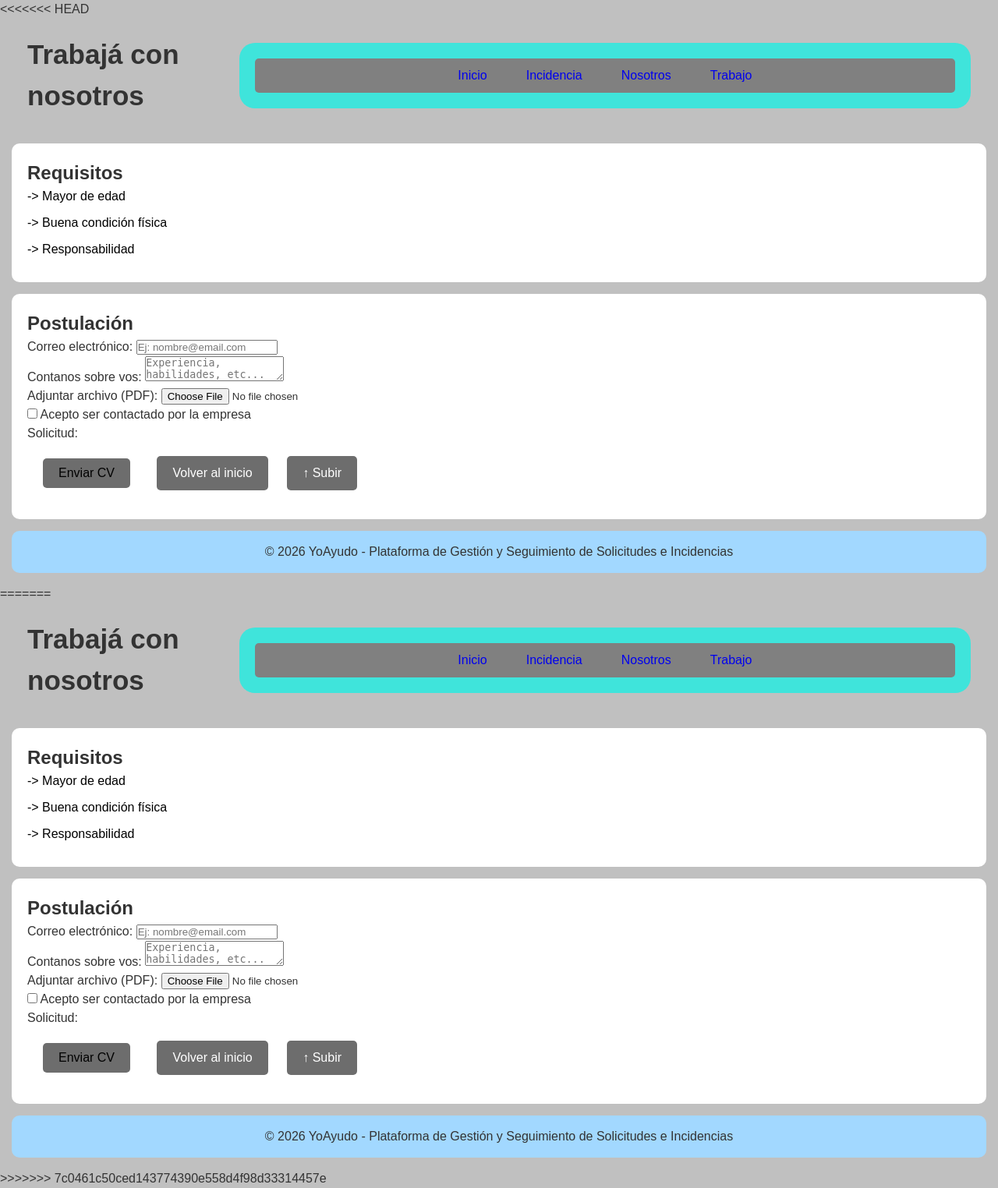
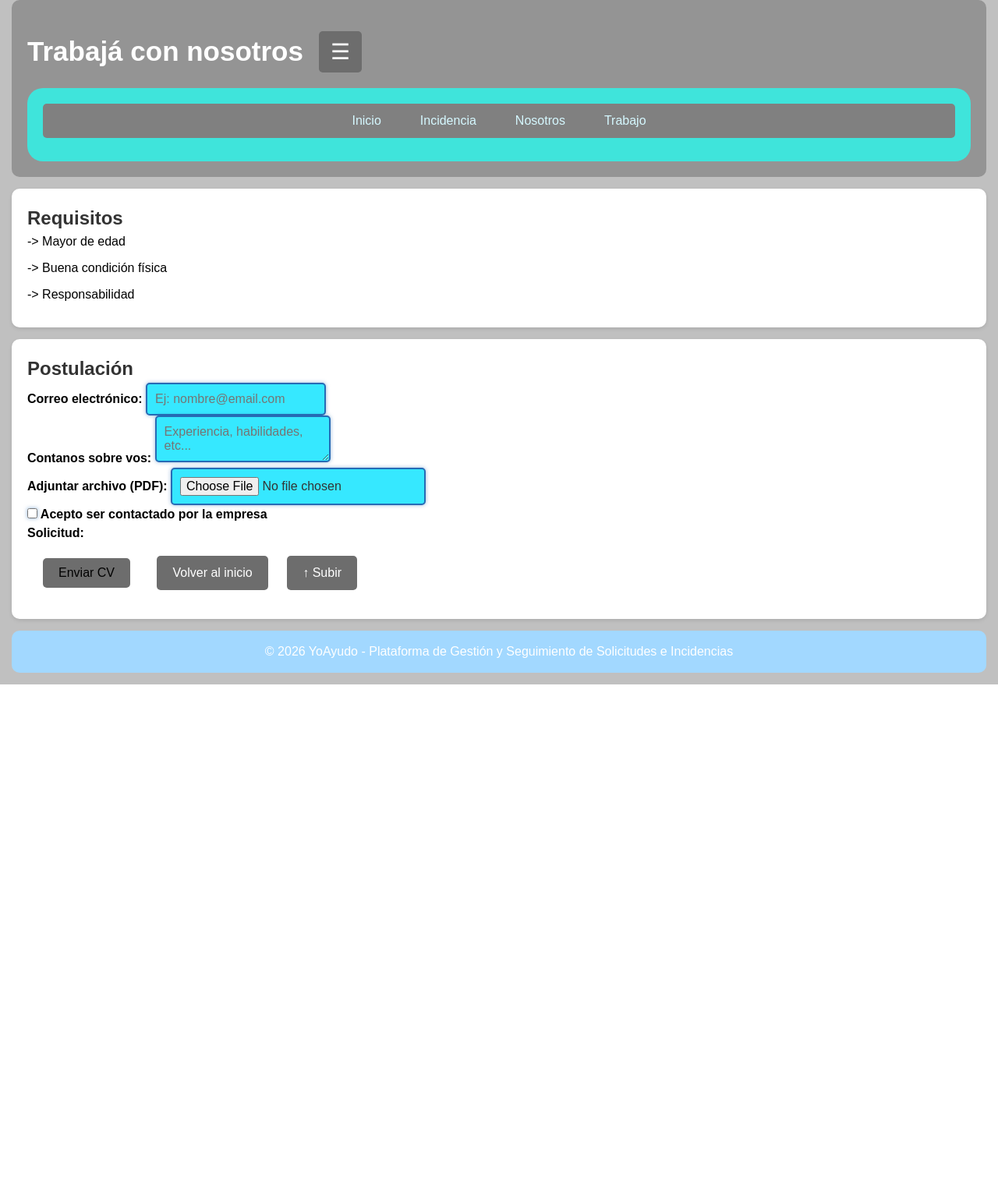
Before and after one commit to Bruno-Correa083/proyecto-incidencias-personal, a PHP site: page /trabajo.html in a window 1280 px wide. Shown: the whole page at 78% size. After the commit the page ends 878 px from the top, so only its background shows below. Run offline with PHP 8.4, Linux system fonts and the light colour scheme.

Commit message:
version 1.0.0

```diff
--- a/assets/style/style.css
+++ b/assets/style/style.css
@@ -2,10 +2,7 @@
     box-sizing: border-box;
     margin: 0;
     padding: 0;
-<<<<<<< HEAD
     font-family: Arial, sans-serif;
-=======
->>>>>>> 7c0461c50ced143774390e558d4f98d33314457e
 }
 
 body {
@@ -29,13 +26,9 @@ p{
 
 }
 i{
-<<<<<<< HEAD
     display: block;
     text-align: center;
-=======
-
     margin: 0 525px;
->>>>>>> 7c0461c50ced143774390e558d4f98d33314457e
 }
 
 li {
@@ -46,11 +39,8 @@ li {
 }
 
 header {
-<<<<<<< HEAD
     background-color: #8899a5;
-=======
     background-color: #949494;
->>>>>>> 7c0461c50ced143774390e558d4f98d33314457e
     color: white;
     font-size: 18px;
     padding: 20px;
@@ -58,7 +48,6 @@ header {
     margin: 0 15px;
     display: flex;
     align-items: center;
-<<<<<<< HEAD
     flex-wrap: wrap;
 }
 
@@ -105,7 +94,6 @@ nav{
 }
 
 .menu li a{
-=======
     justify-content: space-between;
     flex-wrap: wrap;
 }
@@ -136,13 +124,11 @@ nav .logo{
 }
 
 .menu li a {
->>>>>>> 7c0461c50ced143774390e558d4f98d33314457e
     color: rgb(213, 248, 255);
     text-decoration: none;
     font-size: 16px;
     padding: 10px 15px;
     border-radius: 5px;
-<<<<<<< HEAD
     transition: all 0.3s ease;
     display: block;
 }
@@ -151,14 +137,12 @@ nav .logo{
     background-color: #50e8ff;
     color: rgb(88, 138, 255);
     transform: translateY(-2px);
-=======
     transition: 0.3s;
 }
 
 .menu li a:hover {
     background-color: #50e8ff;
     color: rgb(88, 138, 255);
->>>>>>> 7c0461c50ced143774390e558d4f98d33314457e
 }
 
 .login-form{
@@ -193,7 +177,6 @@ section {
     margin: 15px;
     padding: 20px;
     border-radius: 10px;
-<<<<<<< HEAD
     box-shadow: 0 2px 5px rgba(0,0,0,0.1);
 }
 
@@ -232,7 +215,6 @@ button, .btn, .Sube{
     cursor: pointer;
     text-decoration: none;
     display: inline-block;
-=======
 }
 .logo{
 
@@ -272,26 +254,22 @@ button {
 
 button:hover {
     background-color: #b0b0b0;
->>>>>>> 7c0461c50ced143774390e558d4f98d33314457e
 }
 
 ul {
     list-style: none;
-<<<<<<< HEAD
     margin-bottom: 10px;
 
 }
 
 footer {
     background-color: #0072c3;
-=======
     padding-left: 0;
     margin-bottom: 10px;
 }
 
 footer {
     background-color: #a2d8ff;
->>>>>>> 7c0461c50ced143774390e558d4f98d33314457e
     color: white;
     text-align: center;
     margin: 15px;
@@ -299,7 +277,6 @@ footer {
     border-radius: 10px;
 }
 
-<<<<<<< HEAD
 form h1 {
     color: #11413a;
     font-size: 100px;
@@ -319,20 +296,16 @@ h1 {
     font-size: 35px;
 }
 
-
-=======
 form h1, form h2, form h3 {
     color: #11413a;
 }
 
->>>>>>> 7c0461c50ced143774390e558d4f98d33314457e
 .input-container {
     display: flex;
     flex-direction: column;
     gap: 10px;
 }
 
-<<<<<<< HEAD
 input, textarea, select{
     padding: 10px;
     outline: none;
@@ -343,27 +316,6 @@ input, textarea, select{
     font-size: 16px;
     background-color: #36e8ff;
     box-shadow: 0 0 5px rgba(38,107,181,.5);
-=======
-input, textarea, select {
-    width: 100%;
-    background-color: #96e6e4;
-    padding: 10px;
-    border-radius: 5px;
-    justify-content: left;
-    border: 1px solid #ccc;
->>>>>>> 7c0461c50ced143774390e558d4f98d33314457e
-}
-
-table {
-    width: 100%;
-    border-collapse: collapse;
-    margin-top: 10px;
-}
-
-th, td {
-    border: 5px solid #7e7e7e;
-    padding: 5px;
-    text-align: center;
 }
 
 tr:nth-child(even) {
@@ -395,19 +347,15 @@ form div{
 label {
     font-weight: bold;
     color: #000;
-<<<<<<< HEAD
     width: 100%;
     max-width: 400px;
 }
 
-=======
-    width: 400px;
-}
 
 .btnMenu, .btnformularioAltaUsuario, .btncerrarAltaUsuario{
     display: none;
 }
->>>>>>> 7c0461c50ced143774390e558d4f98d33314457e
+
 .btnMenu{
     display: block;
     font-size: 28px;
@@ -415,20 +363,16 @@ label {
     border: none;
     color: white;
     cursor: pointer;
-<<<<<<< HEAD
+
     padding: 10px 15px;
     border-radius: 5px;
-=======
->>>>>>> 7c0461c50ced143774390e558d4f98d33314457e
+
 }
 
 .NavegaMenu{
     display: flex;
-<<<<<<< HEAD
     flex-direction: column;
     width: 100%;
-=======
->>>>>>> 7c0461c50ced143774390e558d4f98d33314457e
 }
 
 @media (max-width:576px){
@@ -440,7 +384,6 @@ label {
     header{
         flex-direction: column;
         gap: 15px;
-<<<<<<< HEAD
         background-color: #8899a5;
         color: white;
         font-size: 18px;
@@ -450,8 +393,6 @@ label {
         display: flex;
         align-items: center;
         flex-wrap: wrap;
-=======
->>>>>>> 7c0461c50ced143774390e558d4f98d33314457e
     }
 
     .btnMenu{
@@ -461,17 +402,13 @@ label {
     }
 
     .NavegaMenu, .btnformularioAltaUsuario, .btncerrarAltaUsuario{
-<<<<<<< HEAD
         display: flex;
-=======
         display: none;
->>>>>>> 7c0461c50ced143774390e558d4f98d33314457e
         width: 100%;
         flex-direction: column;
     }
 
     .menu{
-<<<<<<< HEAD
         display: none;
         flex-direction: column;
         width: 100%;
@@ -482,11 +419,9 @@ label {
     .menu.abierto{
         display: flex;
         justify-content: center;
-=======
         flex-direction: column;
         width: 100%;
         gap: 10px;
->>>>>>> 7c0461c50ced143774390e558d4f98d33314457e
     }
 
     .menu li{
@@ -497,10 +432,7 @@ label {
     .menu li a{
         display: block;
         width: 100%;
-<<<<<<< HEAD
         padding: 10px;
-=======
->>>>>>> 7c0461c50ced143774390e558d4f98d33314457e
     }
 
     label{
@@ -511,7 +443,6 @@ label {
         width: 100%;
         height: auto;
     }
-<<<<<<< HEAD
     .logo{
     flex-direction: row;
     width: 100%;
@@ -556,12 +487,8 @@ label {
     margin-bottom: 8px;
 }
 
-=======
-}
-
 .Sube{
 
     bottom: 20px;
     right: 20px;
 }
->>>>>>> 7c0461c50ced143774390e558d4f98d33314457e
--- a/incidencia.html
+++ b/incidencia.html
@@ -19,7 +19,8 @@
 
         <li><a href="index.html">Inicio</a></li>
         <li><a href="incidencia.html">Incidencia</a></li>
-        <li><a href="Nosotros.html">Nosotros</a></li>
+        <li><a href="nosotros.html">Nosotros</a></li>
+        <li><a href="trabajo.html">Trabajo</a></li>
     </ul>
     </nav>
 
--- a/trabajo.html
+++ b/trabajo.html
@@ -1,4 +1,3 @@
-<<<<<<< HEAD
 <!DOCTYPE html>
 <html lang="es">
 <head>
@@ -67,74 +66,4 @@
 </footer>
 <script src="JS/administrador.js"></script>
 </body>
-=======
-<!DOCTYPE html>
-<html lang="es">
-<head>
-    <meta charset="UTF-8">
-    <title>Trabajá con nosotros</title>
-    <link rel="stylesheet" href="assets/style/style.css">
-</head>
-
-<body id="Sube">
-<header>
-    <h1>Trabajá con nosotros</h1>
-     <button type="button" id="btnMenu" class="btnMenu" aria-label="Abrir menú">
-                ☰
-            </button>
-
-    <nav class="NavegaMenu">
-    <ul class="menu" id="menu">
-        <li><a href="index.html">Inicio</a></li>
-        <li><a href="incidencia.html">Incidencia</a></li>
-        <li><a href="nosotros.html">Nosotros</a></li>
-        <li><a href="trabajo.html">Trabajo</a></li>
-    </ul>
-    </nav>
-</header>
-
-<section>
-    <h2>Requisitos</h2>
-    <ul>
-        <li>-> Mayor de edad</li>
-        <li>-> Buena condición física</li>
-        <li>-> Responsabilidad</li>
-    </ul>
-</section>
-
-<section>
-
-    <h2>Postulación</h2>
-
-        <div>
-
-
-        <label for="email">Correo electrónico:</label>
-        <input type="email" id="email" placeholder="Ej: nombre@email.com" required autocomplete="email"><br>
-
-        <label for="sobreVos">Contanos sobre vos:</label>
-        <textarea id="sobreVos" placeholder="Experiencia, habilidades, etc..." required autocomplete="off"></textarea><br>
-
-        <label for="archivo">Adjuntar archivo (PDF):</label>
-        <input type="file" id="archivo" accept=".pdf" required><br>
-
-        <label>
-            <input type="checkbox" id="aceptacion" required>
-            Acepto ser contactado por la empresa</label><br>
-
-        </div>
-        <label for="solicitud">Solicitud:</label>
-        <input type="hidden" id="solicitud" placeholder="" value="Solicitud de Trabajo"></br>
-        <button type="submit">Enviar CV</button>
-        <a href="index.html" class="btn">Volver al inicio</a>
-        <a href="#Sube" class="Sube">↑ Subir</a>
-
-</section>
-
-<footer>
-    © 2026 YoAyudo - Plataforma de Gestión y Seguimiento de Solicitudes e Incidencias
-</footer>
-<script src="JS/administrador.js"></script>
-</body>
->>>>>>> 7c0461c50ced143774390e558d4f98d33314457e
 </html>
```
Also changed, not shown: JS/administrador.js (+34 -137 lines), tecnicos.html (+1 -42 lines).
